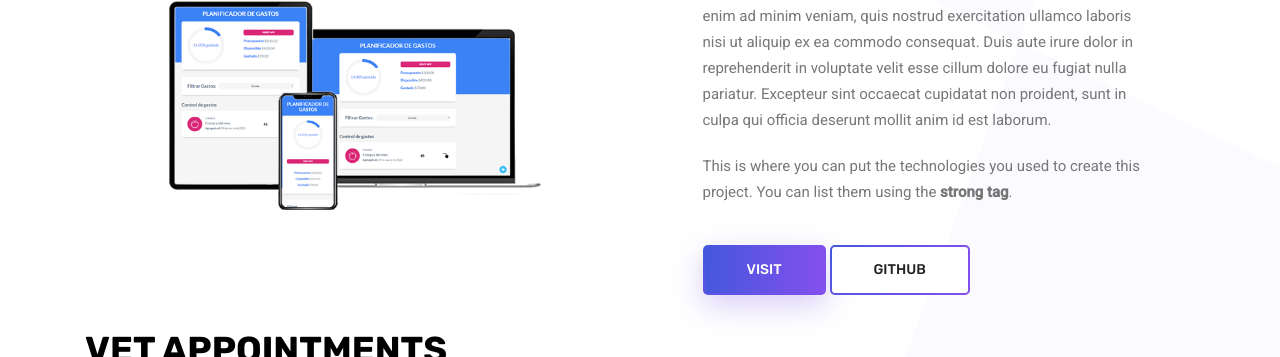
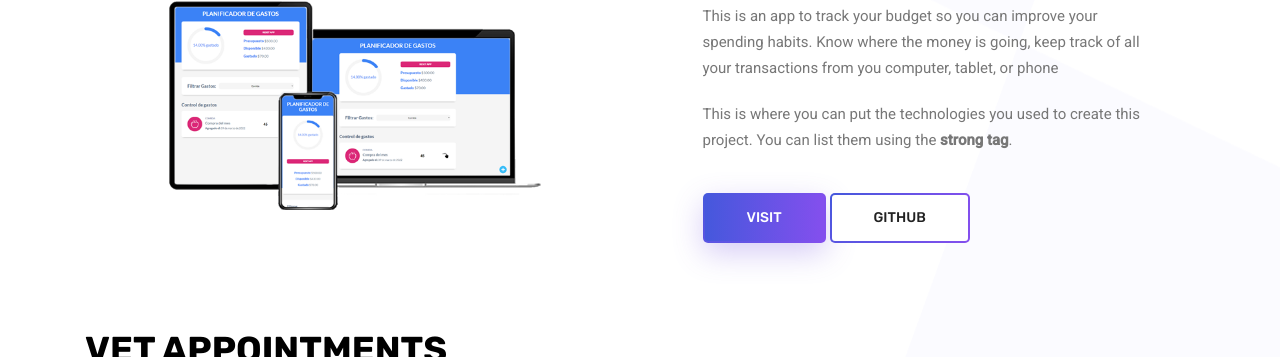
Before and after one commit to abeljosep/abeljosep.github.io, a plain HTML site: page index.html in a window 1280 px wide. Shown: the part 743-1100 px from the top of the page. Drawn offline with Linux system fonts and the light colour scheme.

Commit message:
changing budget description

```diff
--- a/index.html
+++ b/index.html
@@ -55,10 +55,8 @@
 					<div class="main_title text-left">
 						<h2>Budget Tracker</h2>
 						<p>
-							Lorem ipsum dolor sit amet, consectetur adipiscing elit, sed do eiusmod tempor incididunt ut labore et dolore magna aliqua.
-							Ut enim ad minim veniam, quis nostrud exercitation ullamco laboris nisi ut aliquip ex ea commodo consequat.
-							Duis aute irure dolor in reprehenderit in voluptate velit esse cillum dolore eu fugiat nulla pariatur.
-							Excepteur sint occaecat cupidatat non proident, sunt in culpa qui officia deserunt mollit anim id est laborum.
+							This is an app to track your budget so you can improve your spending habits.
+							Know where the money is going, keep track of all your transactions from you computer, tablet, or phone
 						</p>
 						<p>
 							This is where you can put the technologies you used to create this project. You can list them using the <strong>strong tag</strong>.
```
